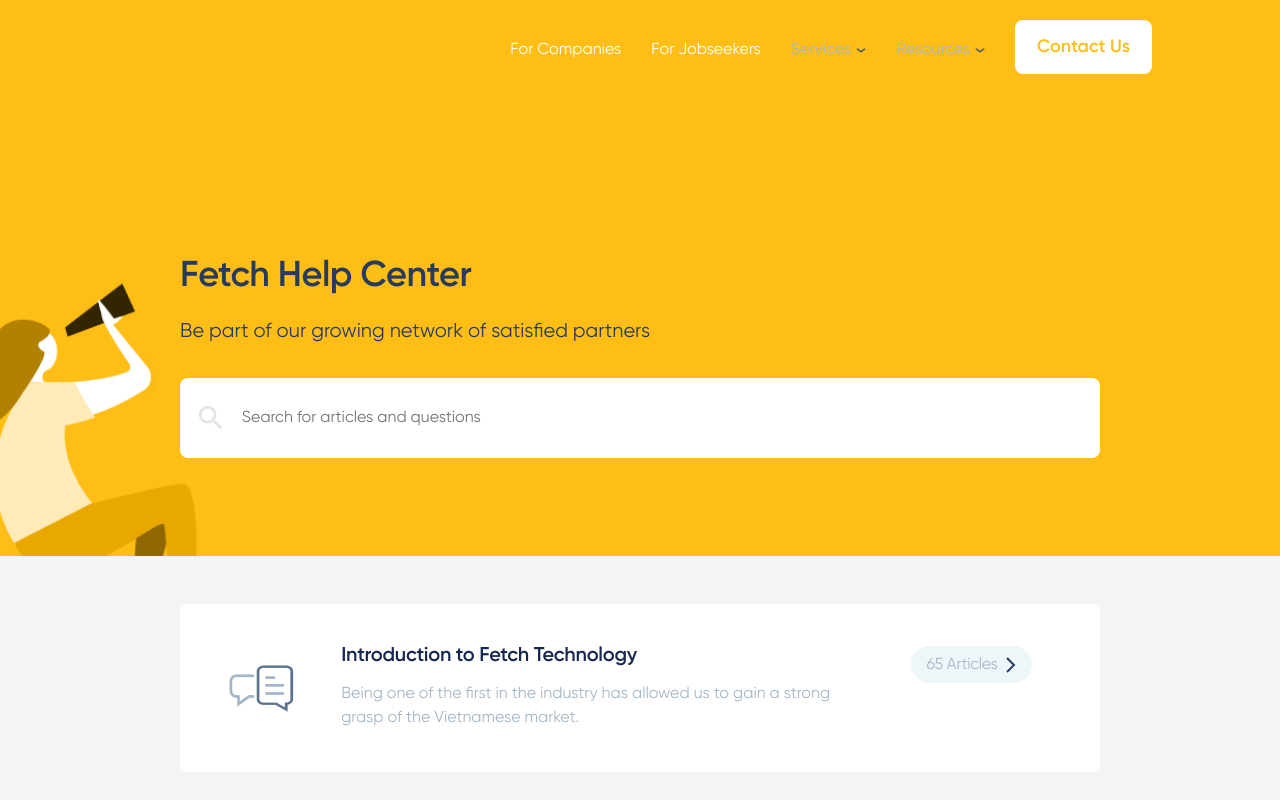
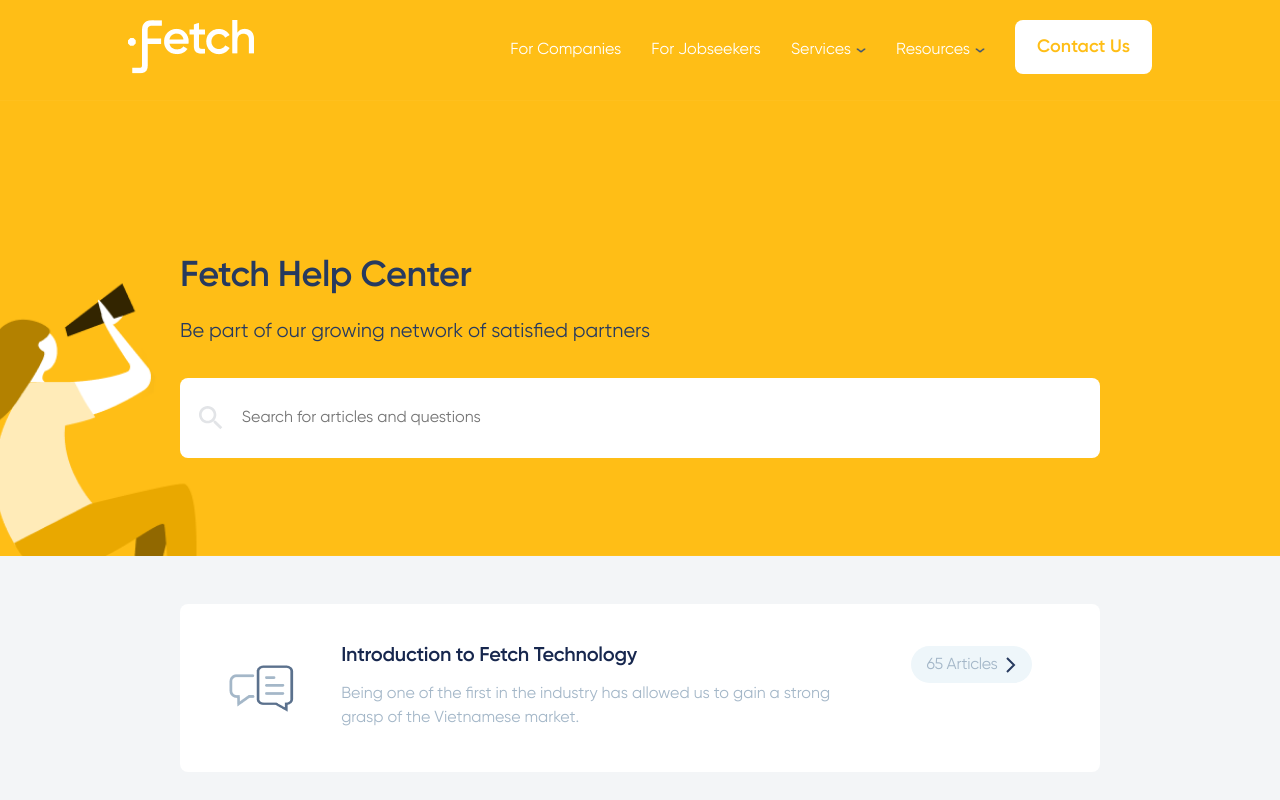
Before and after one commit to dtluat125/fetch-page, a React (Create React App) app: page /faq in a window 1280 px wide. Shown: the top 800 px of the page. Built offline with nearby package versions, Linux system fonts and the light colour scheme.

Commit message:
modify logo header for faq

```diff
--- a/src/assets/scss/Employees.scss
+++ b/src/assets/scss/Employees.scss
@@ -109,6 +109,17 @@
                 font-size: 18px;
                 line-height: 20px;
                 color: #FFFFFF;
+                opacity: 1;
+
+                &:hover {
+                    // outline: 2px solid transparent;
+                    // outline-offset: 2px;
+                    // --tw-ring-offset-shadow: rgb(255, 255, 255) 0px 0px 0px 0px;
+                    // --tw-ring-shadow: rgba(59, 130, 246, 0.5) 0px 0px 0px 3px;
+                    // --tw-shadow: 0 1px 2px 0 rgba(0,0,0,0.05);
+                    // box-shadow: var(--tw-ring-offset-shadow),var(--tw-ring-shadow),var(--tw-shadow,0 0 transparent);
+                    opacity: 0.9;
+                }
             }
         }
     }
@@ -1019,6 +1030,10 @@
                         border-radius: 8px;
                         font-family: Gilroy-SemiBold;
                         color: #FFFFFF;
+
+                        &:hover {
+                            border-color: rgba(255, 255, 255, 0.8);
+                        }
                     }
                 }
 
@@ -1086,6 +1101,10 @@
                     border-radius: 8px;
                     font-family: Gilroy-SemiBold;
                     color: #FFFFFF;
+
+                    &:hover {
+                        opacity: 0.9;
+                    }
                 }
             }
         }
--- a/src/assets/scss/Faq.scss
+++ b/src/assets/scss/Faq.scss
@@ -23,6 +23,12 @@
 
         .header__menu-first-group {
             div {
+                color: #FFFFFF;
+            }
+        }
+
+        .dropdown {
+            .menu-item {
                 color: #FFFFFF;
             }
         }
--- a/src/components/Header/Header.jsx
+++ b/src/components/Header/Header.jsx
@@ -15,7 +15,8 @@
 import FullSuite from "../../assets/img/FullSuite.png";
 import UpperArrow from "../../assets/img/UpperArrow.png";
 import { Link, BrowserRouter as Router } from "react-router-dom";
-function Header() {
+
+function Header({ logoProp }) {
   const [collapse, setCollapse] = useState(false);
   const [showContent, setShowContent] = useState(false);
   useEffect(() => {
@@ -44,7 +45,7 @@
         >
           <Link to="/">
             <div className="group-5169054 header__logo">
-              <img src={logo} alt="" />
+              <img src={logoProp ? logoProp : logo} alt="" />
             </div>
           </Link>
           <div
--- a/src/components/faq/Faq.js
+++ b/src/components/faq/Faq.js
@@ -7,11 +7,12 @@
 import { Switch, Route } from 'react-router-dom';
 import Header from '../Header/Header';
 import Footer from '../Footer/Footer';
+import logoFaq from '../../assets/img/logoFaq.png';
 
 const Faq = () => {
     return (
         <div className="faq">
-            <section className="faq-header"><Header /></section>
+            <section className="faq-header"><Header logoProp={logoFaq}/></section>
             <section className="faq-search">
                 <div className="cus-container">
                     <Row justify="center" className="row-search" gutter={[{ xs: 21, sm: 16, md: 24, xl: 30 }, { xs: 21, sm: 16, md: 24, xl: 30 }]}>
```
Also changed, not shown: src/assets/img/logoFaq.png (added).
